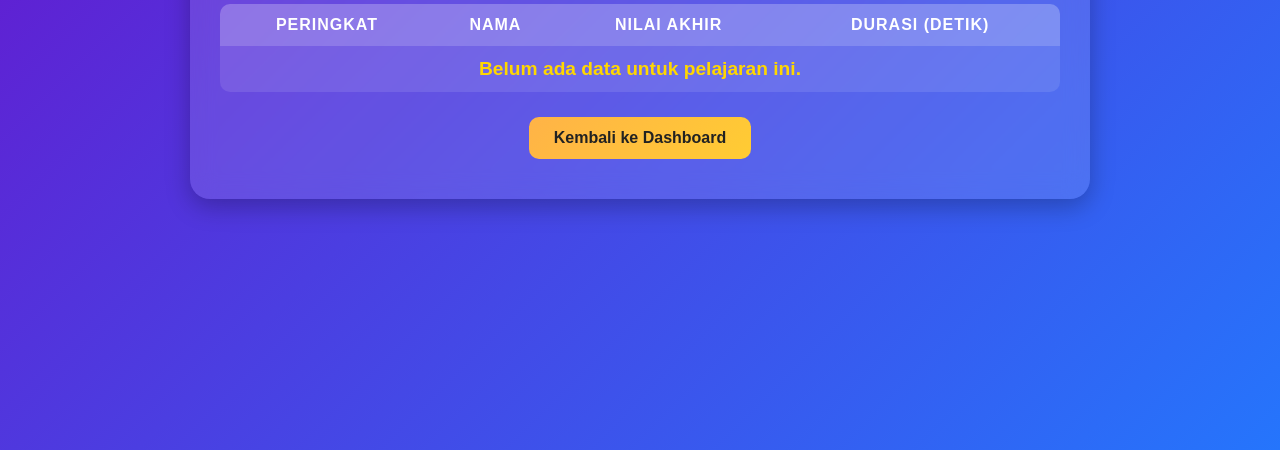
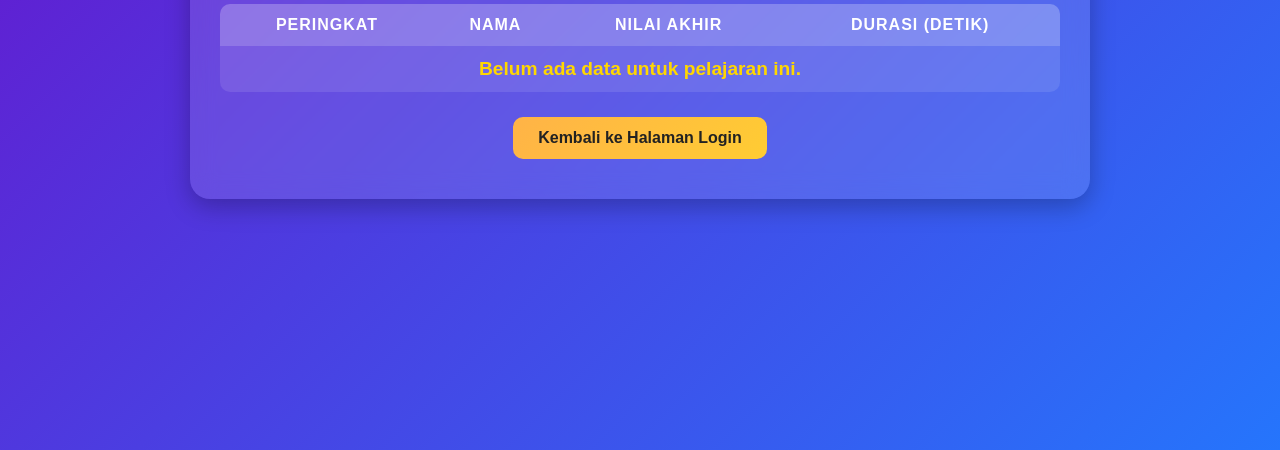
Before and after one commit to klmpkSIX/kuis-pengetahuan, a plain HTML site: page leaderboard.html in a window 1280 px wide. Shown: the part 350-800 px from the top of the page. Drawn offline with Linux system fonts and the light colour scheme.

Commit message:
Update leaderboard.html

```diff
--- a/leaderboard.html
+++ b/leaderboard.html
@@ -22,7 +22,7 @@
       <tbody id="data-leaderboard"></tbody>
     </table>
 
-    <button onclick="kembali()">Kembali ke Dashboard</button>
+    <button onclick="kembali()">Kembali ke Halaman Login</button>
   </div>
 
   <script src="js/leaderboard.js"></script>
```
